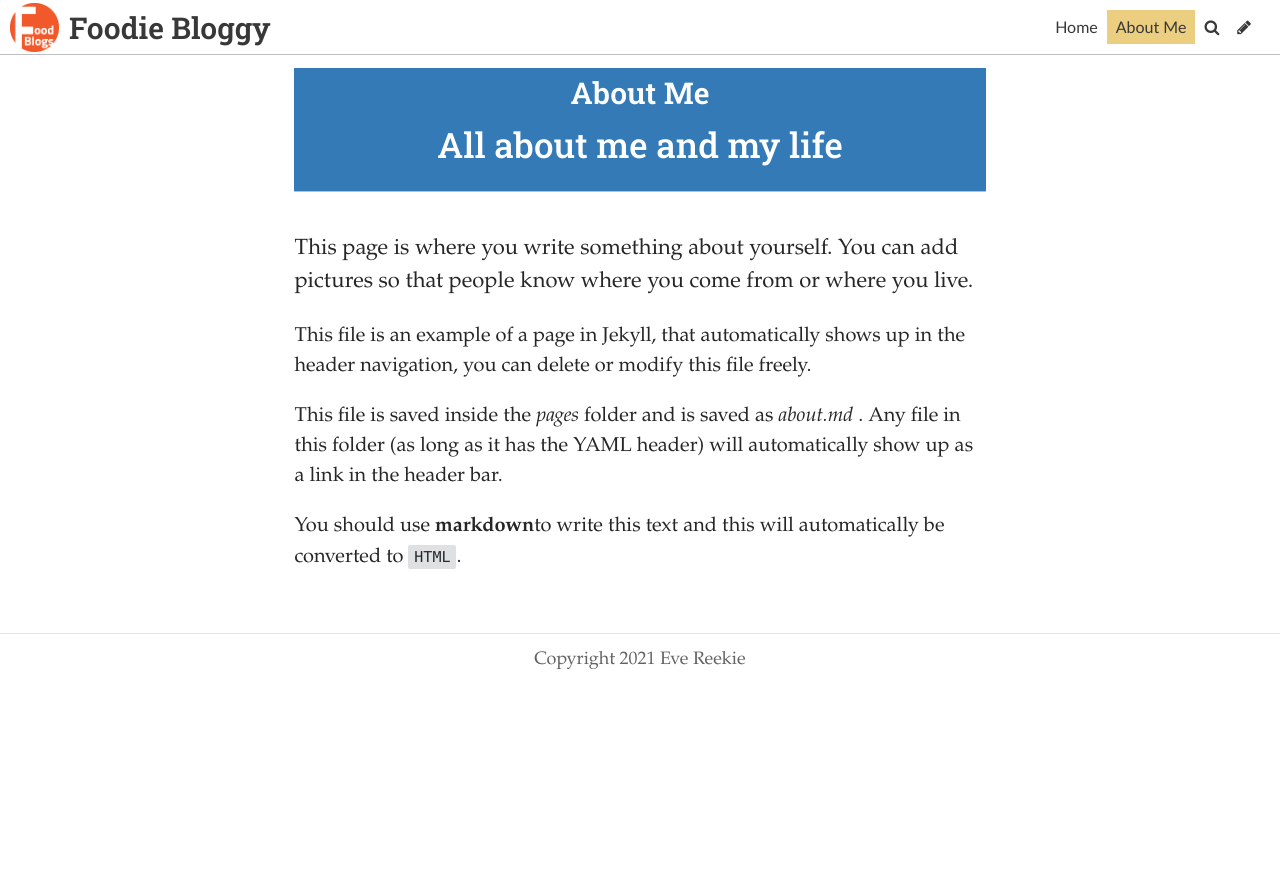
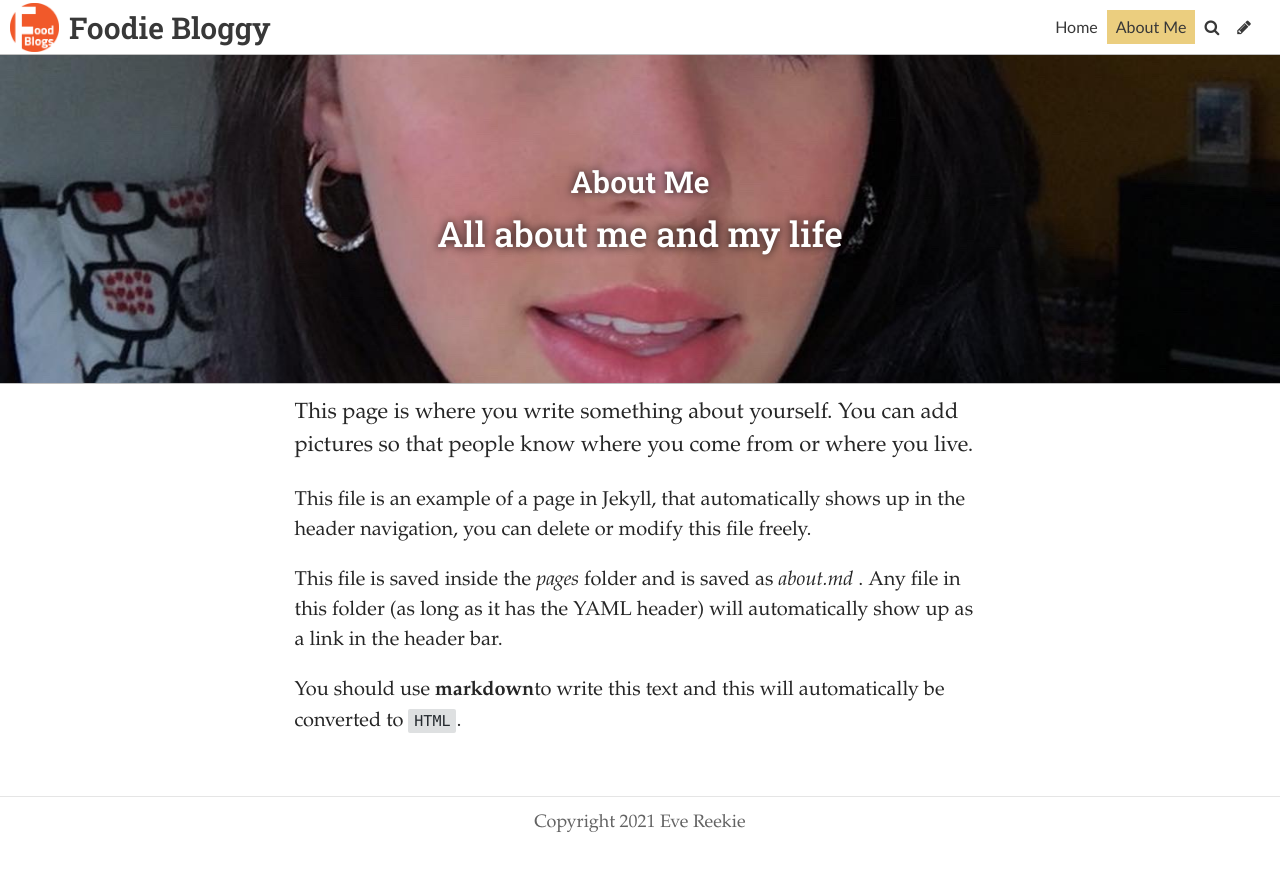
Before and after one commit to eve022/typoggy, a Jekyll site: the page built from pages/about.md, in a window 1280 px wide. Shown: the top 871 px of the page. Built offline with Jekyll 4.4.1, drawn with Linux system fonts in a browser that asks for light colours; some web fonts are replaced.

Commit message:
Update Page “about”

```diff
--- a/pages/about.md
+++ b/pages/about.md
@@ -1,6 +1,7 @@
 ---
 header_feature_image: /uploads/log.jpg
 title: About Me
+image: ../uploads/f79314ea-f79e-4681-b6c7-75448ccaf13c.jpeg
 subtitle: "All about me and my life "
 permalink: /about/
 date: 2020-06-29T15:36:12.231Z
```
Also changed, not shown: uploads/f79314ea-f79e-4681-b6c7-75448ccaf13c.jpeg (added).
